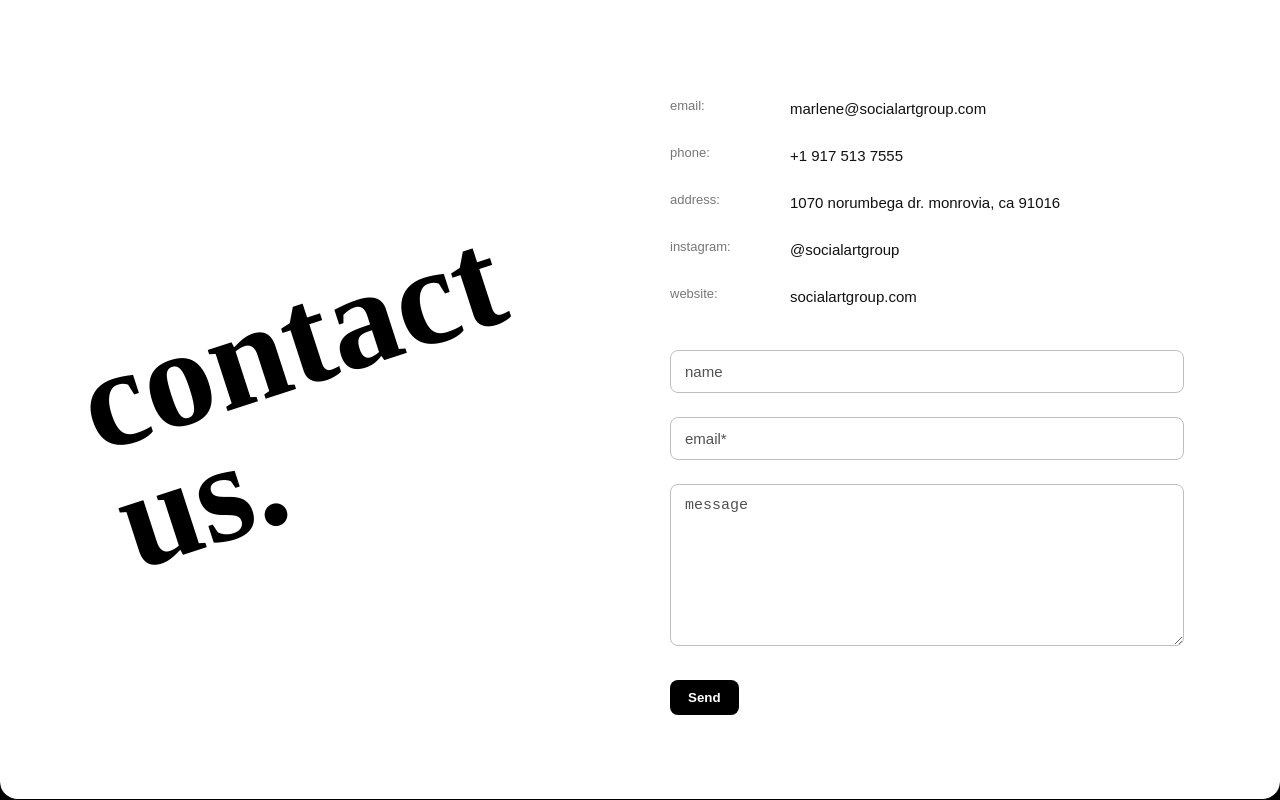
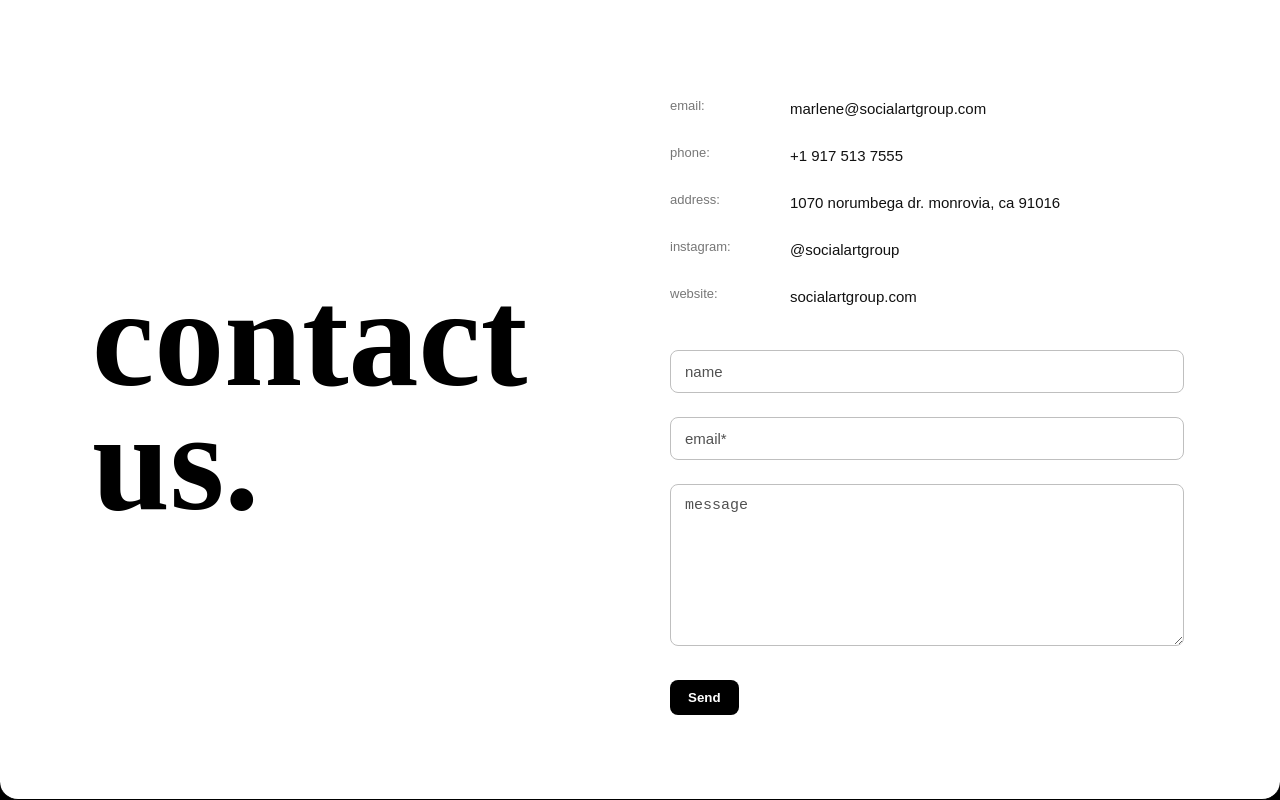
Before and after one commit to lfranckx/social-art-group, a React (Vite) app: page / in a window 1280 px wide. Shown: the part 4308-5108 px from the top of the page. Built offline with nearby package versions, Linux system fonts and the light colour scheme; a web font is replaced by a local one.

Commit message:
remove contact us title rotate

```diff
--- a/src/styles/main.css
+++ b/src/styles/main.css
@@ -667,7 +667,7 @@ section {
   font-family: "MuseoModerno";
   font-weight: 600;
   font-size: clamp(64px, 12vw, 140px);
-  transform: rotate(-18deg);
+  /* transform: rotate(-18deg); */
   color: #000;
   white-space: nowrap;
 }
```
